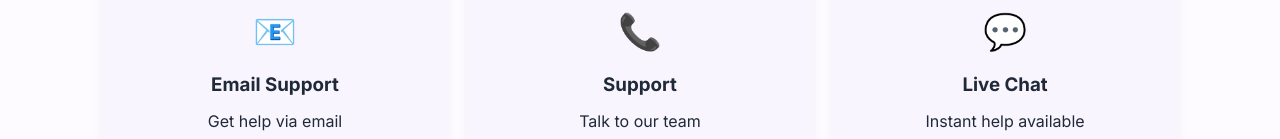
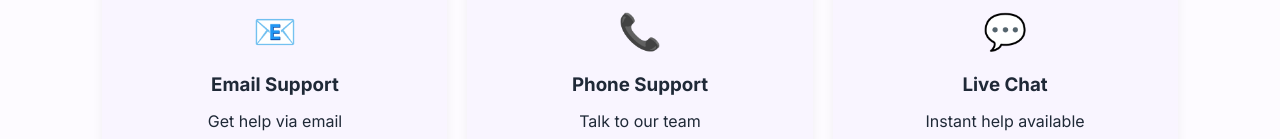
Before and after one commit to AshimaKamboj/Eventra_Project, a React (Create React App) app in the folder client/: page /support in a window 1280 px wide. Shown: the part 286-425 px from the top of the page. Built offline with nearby package versions, Linux system fonts and the light colour scheme.

Commit message:
changed support page

```diff
--- a/client/src/pages/Support.js
+++ b/client/src/pages/Support.js
@@ -25,7 +25,7 @@ function Support() {
 
         <div className="support-card">
           <span className="icon">📞</span>
-          <h3>Support</h3>
+          <h3>Phone Support</h3>
           <p>Talk to our team</p>
           <p className="highlight">1234567890</p>
           <small>Mon-Fri, 9AM-6PM EST</small>
```
